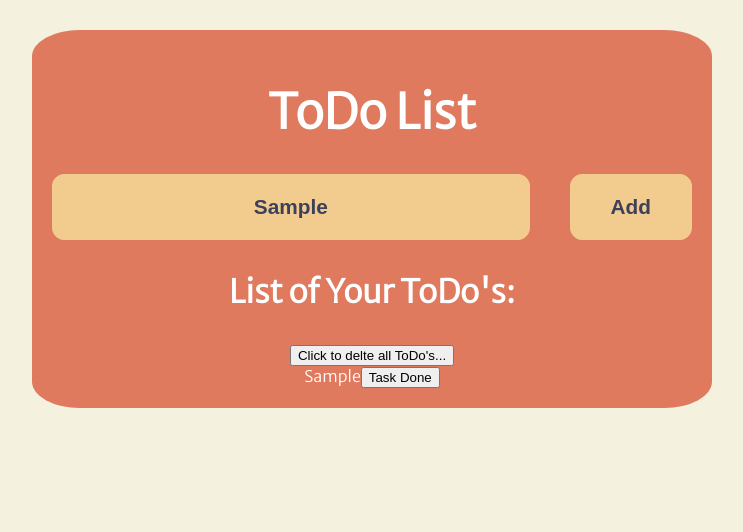
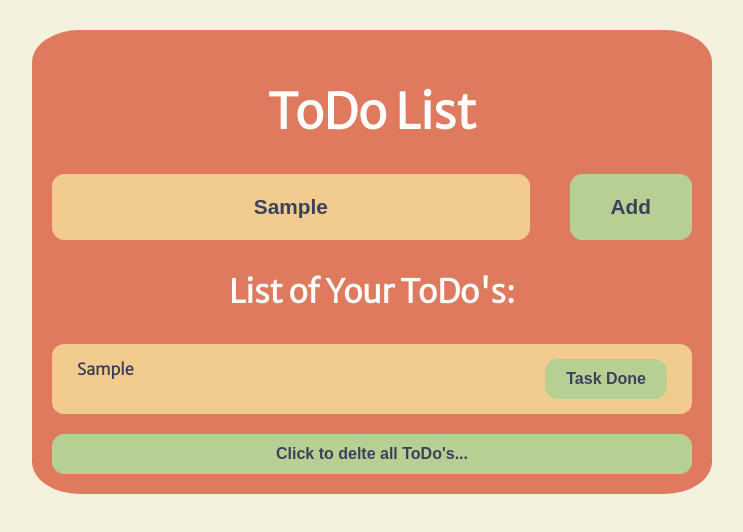
Before and after one commit to rajmanski/ToDo, a React (Create React App) app in the folder to-do/: page / in a window 1280 px wide. Both pictures are taken after typing "Sample" into the empty fields and a click on the button "Add". Shown: the top 532 px of the page, without its empty margins (268-1011 px from the left). Built offline with nearby package versions, Linux system fonts and the light colour scheme.

Commit message:
Stylind added, added maxlength of input

```diff
--- a/to-do/src/App.module.css
+++ b/to-do/src/App.module.css
@@ -2,6 +2,7 @@
   display: flex;
   justify-content: center;
   max-width: 1650px;
+  margin: 0 auto;
 }
 
 .toDo {
--- a/to-do/src/components/Input/Input.js
+++ b/to-do/src/components/Input/Input.js
@@ -10,7 +10,7 @@ const Input = ({addToDo}) => {
 
     return (
         <div className={styles.inputClass}>
-            <input type="text" value={toDo} onChange={handleChange} defaultValue="Enter you To Do task..." ></input>
+            <input type="text" value={toDo} onChange={handleChange} defaultValue="Enter you To Do task..."  maxLength="50"></input>
             <button onClick={() => addToDo(toDo)}>Add</button>
         </div>
 
--- a/to-do/src/components/Input/Input.module.css
+++ b/to-do/src/components/Input/Input.module.css
@@ -22,11 +22,11 @@ input {
 }
 
 .inputClass button {
-    background-color: #F2CC8F;
-    border-color: #F2CC8F;
+    background-color: #B6D094;
+    border-color: #B6D094;
     box-shadow: none;
     color: #3D405B;
-    border: 1px solid #F2CC8F;
+    border: 1px solid #B6D094;
     border-radius: 12px;
     padding: 20px 40px;
     font-size: 1.3rem;
--- a/to-do/src/components/ToDoList/ToDoList.js
+++ b/to-do/src/components/ToDoList/ToDoList.js
@@ -1,12 +1,14 @@
 import ToDoListItem from "../ToDoListItem/ToDoListItem";
+import styles from './ToDoList.module.css'
 
 const ToDoList = ({toDoList, deleteToDo, deleteAll}) => {
     return (
-        <div>
-            <button onClick={() => deleteAll()}>Click to delte all ToDo's...</button>
+        <div className={styles.task}>
+
             {toDoList.map((item) => (
                 <ToDoListItem item={item} deleteToDo={deleteToDo} />
             ))}
+            <button onClick={() => deleteAll()}>Click to delte all ToDo's...</button>
         </div>
     )
 }
--- /dev/null
+++ b/to-do/src/components/ToDoList/ToDoList.module.css
@@ -0,0 +1,17 @@
+.task {
+    display: flex;
+    flex-direction: column;
+    gap: 20px;
+}
+
+.task button {
+    padding: 10px 20px;
+    background-color: #B6D094;
+    border-color: #B6D094;;
+    border-radius: 12px;
+    box-shadow: none;
+    border: 1px solid #B6D094;
+    color: #3D405B;
+    font-weight: bold;
+    font-size: 1rem;
+}
--- a/to-do/src/components/ToDoListItem/ToDoListItem.js
+++ b/to-do/src/components/ToDoListItem/ToDoListItem.js
@@ -1,7 +1,9 @@
+import styles from './ToDoListItem.module.css'
+
 const ToDoListItem = ({item, deleteToDo}) => {
     return (
-        <div>
-            {item}
+        <div className={styles.taskRow}>
+            <span>{item}</span>
             <button onClick={() => deleteToDo()}>Task Done</button>
         </div>
     )
--- /dev/null
+++ b/to-do/src/components/ToDoListItem/ToDoListItem.module.css
@@ -0,0 +1,28 @@
+.taskRow {
+    background-color: #F2CC8F;
+    display: flex;
+    flex-direction: row;
+    justify-content: space-between;
+    padding: 15px 25px;
+    border-radius: 12px;
+    flex-wrap: wrap;
+}
+
+.taskRow button {
+    padding: 10px 20px;
+    background-color: #BE8A60;
+    border-color: #BE8A60;;
+    border-radius: 12px;
+    box-shadow: none;
+    border: 1px solid #BE8A60;
+    color: #3D405B;
+    font-weight: bold;
+    font-size: 1rem;
+}
+
+.taskRow span {
+    font-size: 1rem;
+    color: #3D405B;
+    font-weight: bold;
+    text-align: center;
+}
```
